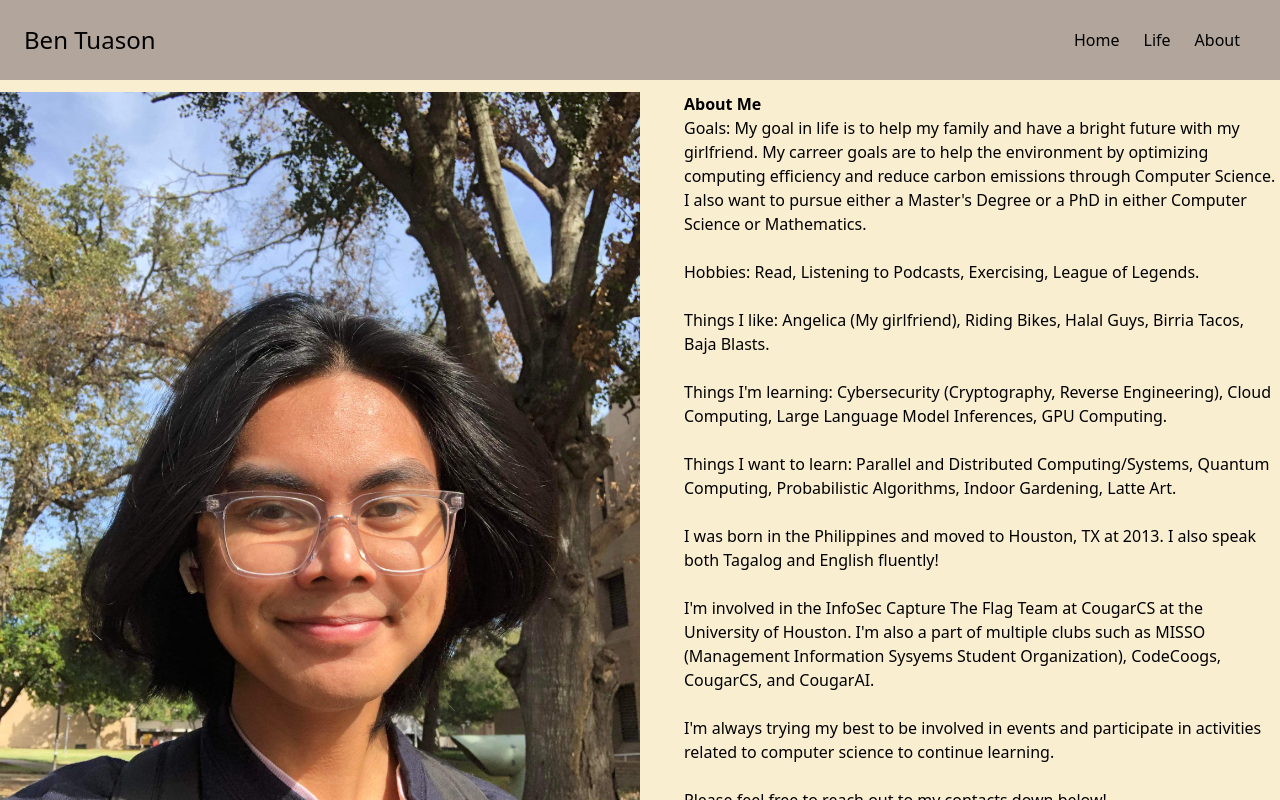
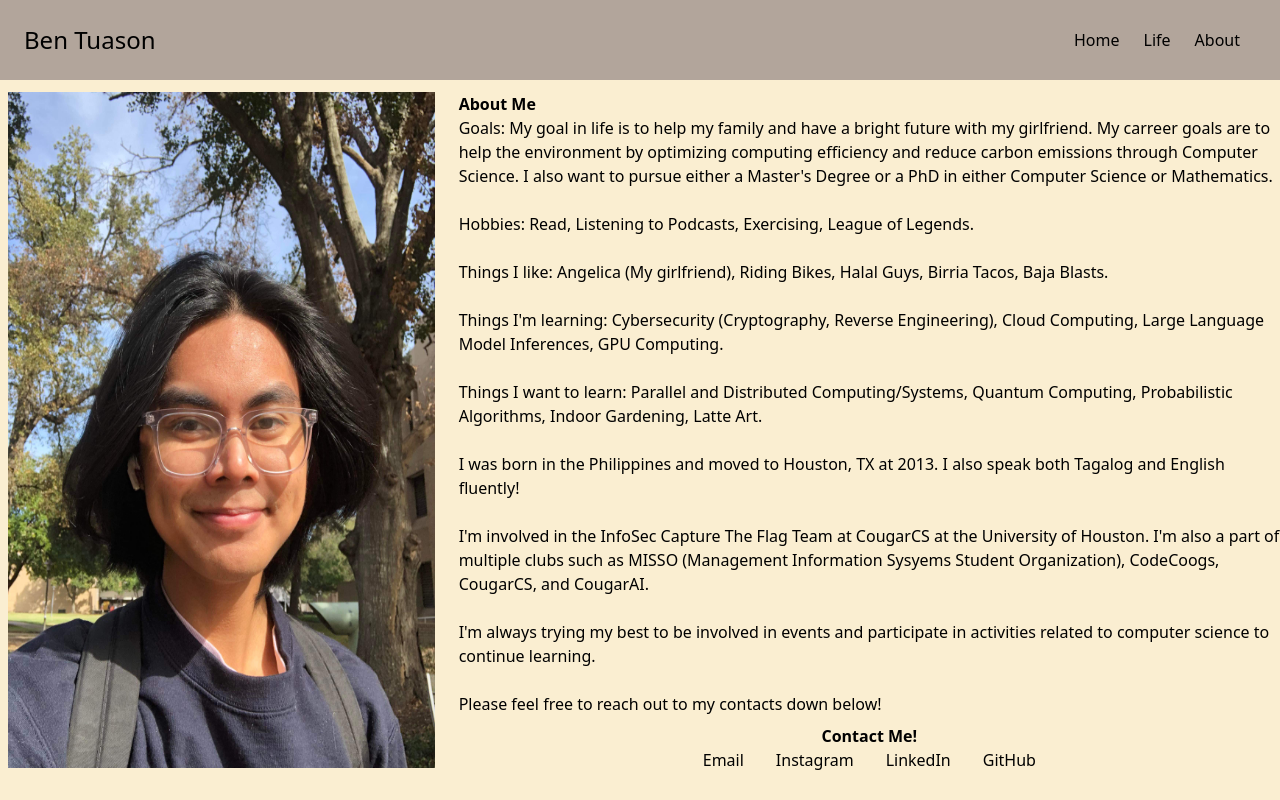
Before and after one commit to BenTuason/porfolio-website, a React (Create React App) app: page /About in a window 1280 px wide. Shown: the top 800 px of the page. Built offline with nearby package versions, Linux system fonts and the light colour scheme.

Commit message:
about page fix

```diff
--- a/src/pages/About.js
+++ b/src/pages/About.js
@@ -5,12 +5,12 @@ const About = () => {
 
 
     return (
-        <div className='bg-[#FAEED1]'>
+        <div className='bg-[#FAEED1] h-screen'>
             <Navbar />
 
             <div className="container mx-auto flex flex-col md:flex-row"> {/* This div will be flex container */}
                 {/* Image will shrink/grow as needed */}
-                <img src={portfoliopic} alt="Ben pfp" className='w-1/2 h-auto mr-7 mt-3 mb-3 '/>
+                <img src={portfoliopic} alt="Ben pfp" className='ml-2 w-1/3 mr-2 mt-3 mb-3 '/>
 
                 {/* Paragraph styled to be on the right of the image */}
                 <div className='text-base md:ml-4'>
```
Also changed, not shown: 1 other file (tests, documents, lock files or other folders).
